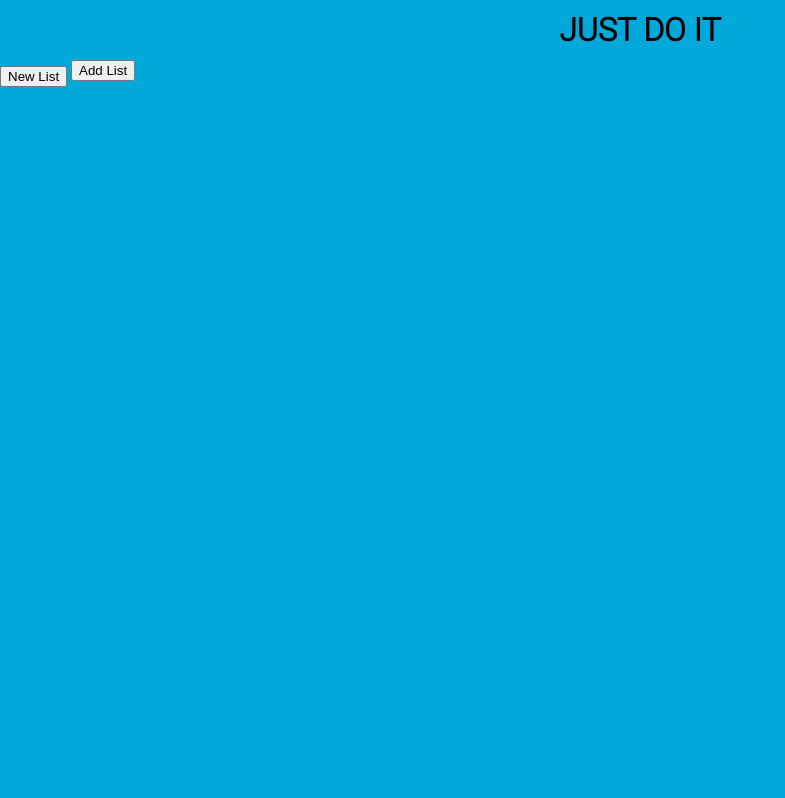
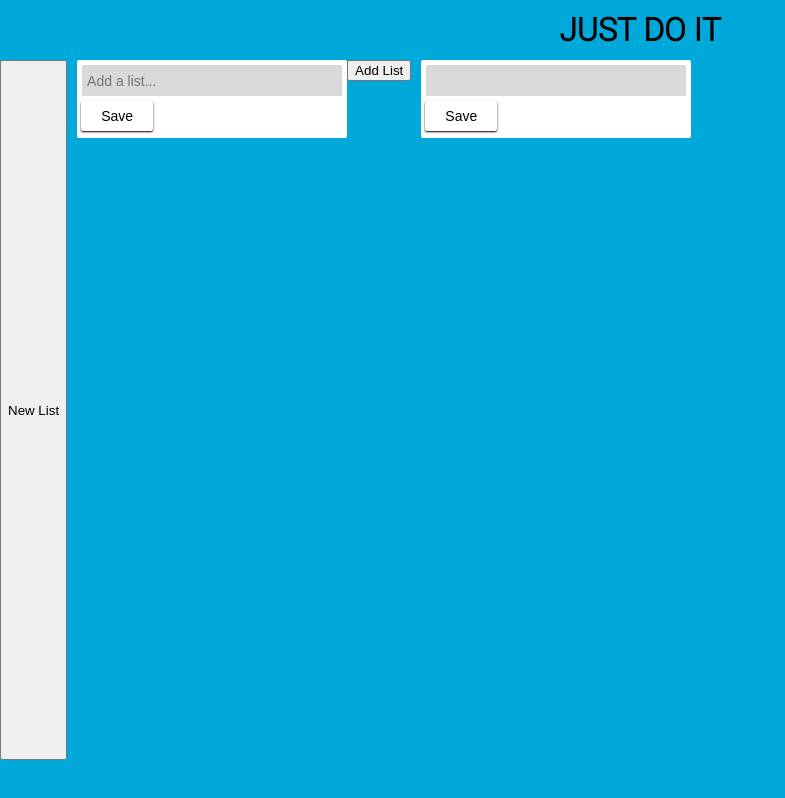
Before and after one commit to Jonathandah/kommunikation_grupparbete, a website: page index.html in a window 1280 px wide. Both pictures are taken after a click on the button "New List". Shown: the whole page, without its empty margins (0-785 px from the left). Drawn offline with Linux system fonts and the light colour scheme.

Commit message:
bara css kvar

```diff
--- a/index.html
+++ b/index.html
@@ -17,17 +17,16 @@
     <main>
       <div class="headez">
         </div>
-          <div class="input__hide">
-            </div>
               <button onclick = "createlist()" type="button" name="button">New List</button>
-               <div class="display" style="display:none">
+               <div class="display" >
                 <div class="container">
                  <div class="save-list-box">
+                   <p class="inputhide"></p>
                   <input class="input" placeholder="Add a list..." />
-                <button onclick="newlist()"type="button" class="savebtn">Save</button>
+                <button type="button" class="savebtn">Save</button>
               </div>
             </div>
           </div>
-      </main> <!-- reggar inte min Appendchild (kolla main.js)-->
+      </main>
 </body>
 </html>
--- a/main.css
+++ b/main.css
@@ -22,6 +22,8 @@ main{
     width: 100%;
     height: 700px;
     background-color: #01A9DB;
+    display:flex;
+
 }
 .container {
     overflow: auto;
@@ -70,6 +72,8 @@ main{
     border-radius: 2px;
     width: 262px;
     height: 70px
+}
 
-
+.inputhide {
+  display:none;
 }
--- a/main.js
+++ b/main.js
@@ -1,9 +1,10 @@
 let container = document.getElementsByClassName('.container');
 let addlist = document.getElementById('add-a-list-btn');
 let listbox = document.getElementById('save-listbox');
-
-
-
+let main = document.querySelector('main');
+let p = document.querySelector('.inputhide');
+let savebutn = document.querySelector('.savebtn')
+let inputhide = document.querySelector(".input");
 
 function createlist(){
   let div = document.createElement("div");
@@ -11,6 +12,7 @@ function createlist(){
   let listinput = document.createElement('input');
   let savebt = document.createElement('button');
   let addlist = document.createElement('button');
+  let p = document.createElement('p');
   savebt.innerHTML = "Save";
 
 
@@ -18,18 +20,43 @@ function createlist(){
   box.classList.add("save-list-box");
   listinput.classList.add("input");
   savebt.classList.add("savebtn");
+  p.classList.add("inputhide");
   console.log(div);
 
   div.setAttribute("style", "display: grid");
   div.appendChild(box);
+  box.appendChild(p);
   box.appendChild(listinput);
   box.appendChild(savebt);
-  main.appendChild(div);/* den reggar inte eller så skrev jag fel */
+  main.appendChild(div);
 
 
-  savebt.addEventListener("click", function () {
-    let inputhide = document.getElementsByClassName("input").value;
-    let div = document.getElementsByClassName('.input__hide').value;
-    console.log("hej");
+  //adda din eventlistener
+  let addcart = document.createElement('button');
+  addcart.classList.add("savebtn");
+  addcart.classList.add("inputhide");
+  addcart.innerHTML = "AddCart"
+  box.appendChild(addcart);
+
+  savebt.addEventListener("click", function (e) {
+    console.log(p);
+    p.classList.remove("inputhide");
+    p.textContent = listinput.value;
+    listinput.classList.add("inputhide");
+    savebt.classList.add("inputhide");
+    addcart.classList.remove("inputhide");
+    console.log(listinput.value);
+    console.log(p);
+    console.log(e);
   });
+
+
 }
+
+
+savebutn.addEventListener("click", function () {
+  p.style.display = 'block';
+  p.textContent = inputhide.value;
+  console.log(inputhide.value);
+  console.log(p);
+});
```
